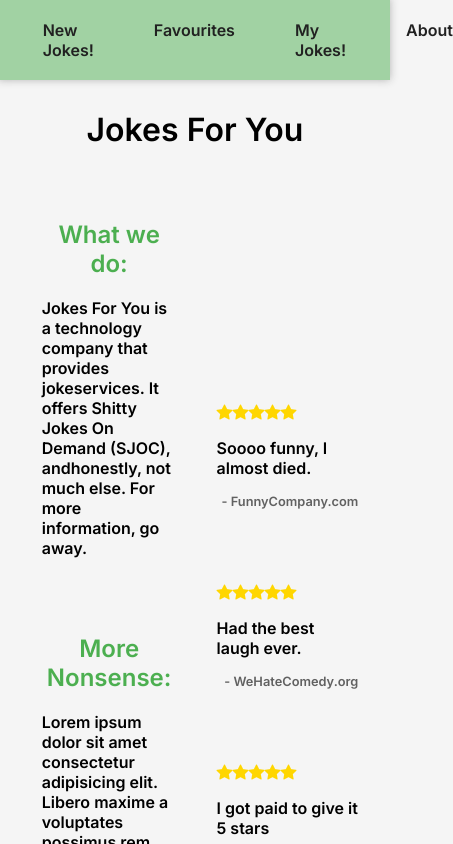
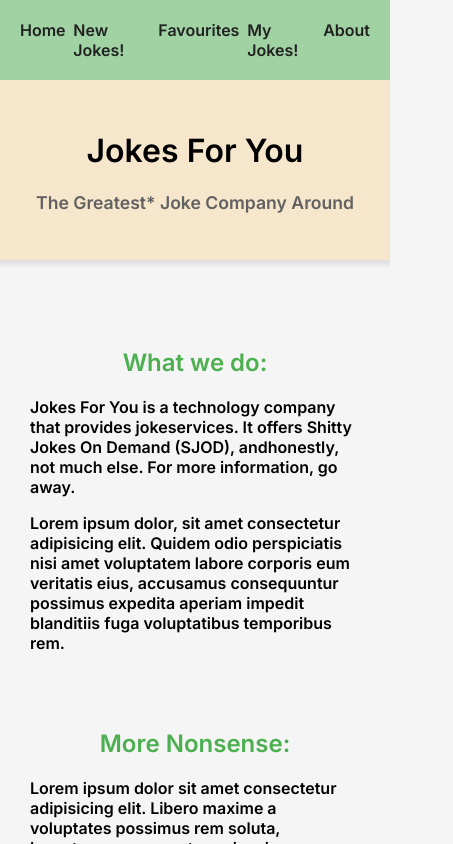
Before and after one commit to NervousBird/Vue-JokeApp, a Vue app in the folder vue-JokeApp/: page / in a window 390 px wide. Shown: the top 844 px of the page, 453 px wide, since content can reach past the window. Built offline with nearby package versions, Linux system fonts and the light colour scheme.

Commit message:
Updates to the CSS styling

```diff
--- a/vue-JokeApp/src/App.vue
+++ b/vue-JokeApp/src/App.vue
@@ -25,43 +25,28 @@ import Footer from '@/components/Footer.vue'
 
 <style scoped>
 .router-view {
-  min-height: 70vh;
-}
-
-nav {
-  display: flex;
-  flex-direction: row;
-  justify-content: center;
-  align-items: baseline;
-  gap: 60px;
-  background-color: color-mix(in srgb, var(--primary), var(--background)50%);
-  box-shadow: -1px -1px 8px 1px color-mix(in srgb, var(--text), var(--background)70%);
-  padding: 20px;
-  margin-bottom: 30px;
-
+  min-height: 75vh;
 }
 
 .routerLink {
   color: var(--text);
   background-color: transparent;
   text-decoration: none;
-  transition: scale 0.1s ease-in-out;
+  transition: color 0.2s ease-in-out;
 }
 
 .routerLink:hover {
-  scale: 1.05;
-  color: var(--secondary);
-  transition: scale 0.1s ease-in-out;
+  color: var(--judgement);
+  transition: color 0.2s ease-in-out;
 }
 
-.fade-move,
-.fade-enter-active,
-.fade-leave-active {
-    transition: all 1s ease;
-}
-.fade-enter-from,
-.fade-leave-to {
-    opacity: 0;
+@media screen and (max-width: 1000px) {
+  nav {
+    display: flex;
+    flex-direction: row;
+    background-color: transparent;
+    gap: 2vw;
+  }
 }
 
 </style>
--- a/vue-JokeApp/src/assets/base.css
+++ b/vue-JokeApp/src/assets/base.css
@@ -28,11 +28,18 @@
 
 h1 {
   font-size: 2rem;
+  background-color: transparent;
 }
 
 h2 {
   font-size: 1.5rem;
   color: var(--primary);
+}
+
+h3 {
+  font-size: 1.1rem;
+  color: var(--subtext);
+  background-color: transparent;
 }
 
 body {
@@ -45,10 +52,54 @@ nav {
   display: flex;
   flex-direction: row;
   justify-content: center;
-  gap: 1rem;
+  background-color: transparent;
+  gap: 3rem;
+}
+
+.wrapper {
+  display: flex;
+  flex-direction: row;
+  justify-content: center;
+  align-items: baseline;
+  background-color: color-mix(in srgb, var(--primary), var(--background)50%);
+  padding: 20px;
+  margin-bottom: 0px;
 }
 
 .container-title {
-    justify-content: center;
-    text-align: center;
+  justify-content: center;
+  text-align: center;
+  background-color: color-mix(in srgb, var(--secondary), transparent 80%);
+  padding: 30px;
+  margin: 0px;
+  margin-bottom: 3rem;
+  box-shadow: 0px 4px 4px 1px color-mix(in srgb, var(--text), transparent 90%);
 }
+
+.fade-move,
+.fade-enter-active,
+.fade-leave-active {
+    transition: all 1s ease;
+}
+.fade-enter-from,
+.fade-leave-to {
+    opacity: 0;
+}
+
+.bounce-enter-active {
+    animation: bounce-in 0.5s;
+}
+.bounce-leave-active {
+    animation: bounce-in 0.5s reverse;
+}
+@keyframes bounce-in {
+  0% {
+    transform: scale(0);
+  }
+  50% {
+    transform: scale(1.25);
+  }
+  100% {
+    transform: scale(1);
+  }
+}
--- a/vue-JokeApp/src/components/JokeFilters.vue
+++ b/vue-JokeApp/src/components/JokeFilters.vue
@@ -161,7 +161,7 @@ onMounted(() => {
   border: 2px solid var(--subtext);
   border-radius: 5px;
   max-width: 75vw;
-  box-shadow: 0px 4px 8px 2px color-mix(in srgb, var(--subtext), transparent 50%);
+  box-shadow: 0px 4px 8px 2px color-mix(in srgb, var(--subtext), transparent 70%);
 }
 
 .container-categories,
--- a/vue-JokeApp/src/components/MyJokes.vue
+++ b/vue-JokeApp/src/components/MyJokes.vue
@@ -18,8 +18,9 @@ const emit = defineEmits<{
 
 <template>
     <div class="container">
-        <div class="container-title">
-            <h1>My Saved Jokes</h1>
+        <div class="title">
+            <h2>My Saved Jokes</h2>
+            <h3>Keep all your jokes organised!</h3>
         </div>
         <div class="container-sorting">
             <h2>Sort</h2>
@@ -51,6 +52,10 @@ const emit = defineEmits<{
 </template>
 
 <style scoped >
+.title {
+    justify-items: center;
+}
+
 .delete-button {
     background-color: transparent;
     font-size: 1.5rem;
@@ -72,7 +77,7 @@ const emit = defineEmits<{
 .container {
     margin-top: 5rem;
     width: 80vw;
-    box-shadow: 0px 4px 8px 2px color-mix(in srgb, var(--subtext), transparent 60%);
+    box-shadow: 0px 2px 8px 2px color-mix(in srgb, var(--subtext), transparent 70%);
 }
 
 ul {
@@ -125,7 +130,7 @@ ul {
     background-color: var(--background);
     border: 2px solid var(--subtext);
     border-radius: 5%;
-    box-shadow: 0px 4px 8px 2px color-mix(in srgb, var(--subtext), transparent 50%);
+    box-shadow: 0px 2px 6px 2px color-mix(in srgb, var(--subtext), transparent 70%);
     padding: 10px;
     padding-top: 20px;
     padding-bottom: 20px;
@@ -161,21 +166,4 @@ button:hover {
     transition: background-color 0.2s ease-in-out;
 }
 
-.bounce-enter-active {
-    animation: bounce-in 0.5s;
-}
-.bounce-leave-active {
-    animation: bounce-in 0.5s reverse;
-}
-@keyframes bounce-in {
-  0% {
-    transform: scale(0.5);
-  }
-  50% {
-    transform: scale(1.05);
-  }
-  100% {
-    transform: scale(1);
-  }
-}
 </style>
--- a/vue-JokeApp/src/views/AboutView.vue
+++ b/vue-JokeApp/src/views/AboutView.vue
@@ -5,8 +5,10 @@
 <template>
     <div class="container-title">
         <h1>About</h1>
+        <h3>Nosey, aren't ya?</h3>
     </div>
     <div class="container">
+        <Transition name="fade" appear>
         <div class="container-blurb">
             <div class="container-info">
                 <div class="container-text">
@@ -28,18 +30,19 @@
                 </div>
             </div>
         </div>
+        </Transition>
     </div>
 </template>
 
 <style scoped>
 
 .container {
-  display: flex;
-  flex-direction: column;
-  padding: 20px;
-  margin: 10px;
-  margin-left: 5vw;
-  margin-right: 5vw;
+    display: flex;
+    flex-direction: column;
+    justify-self: center;
+    padding: 20px;
+    margin: 10px;
+    max-width: 1280px;
 }
 
 .container-blurb {
@@ -80,4 +83,11 @@ p {
   text-align: left;
 }
 
+@media screen and (max-width: 1024px) {
+  .container-info {
+    flex-wrap: wrap;
+    justify-content: center;
+  }
+}
+
 </style>
--- a/vue-JokeApp/src/views/FavouritesView.vue
+++ b/vue-JokeApp/src/views/FavouritesView.vue
@@ -16,6 +16,7 @@ const receiveFavouritesData = (fav: IFavourite, index: number) => {
 <template>
     <div class="container-title">
         <h1>Favourites</h1>
+        <h3>The place for all the BEST jokes.</h3>
     </div>
     <div class="container-sorting">
         <h2>Sort</h2>
@@ -95,7 +96,7 @@ ul {
     background-color: var(--background);
     border: 2px solid var(--subtext);
     border-radius: 5%;
-    box-shadow: 0px 4px 8px 2px color-mix(in srgb, var(--subtext), transparent 50%);
+    box-shadow: 0px 2px 8px 2px color-mix(in srgb, var(--subtext), transparent 70%);
     padding: 10px;
     padding-top: 20px;
     padding-bottom: 20px;
--- a/vue-JokeApp/src/views/HomeView.vue
+++ b/vue-JokeApp/src/views/HomeView.vue
@@ -6,19 +6,24 @@
   <main>
     <div class="container-title">
       <h1>Jokes For You</h1>
+      <h3>The Greatest* Joke Company Around</h3>
     </div>
     <div class="container">
+        <Transition name="fade" :duration="400" appear>
           <div class="container-overview">
             <div clas="container-summary">
               <h2>What we do:</h2>
-            <p>Jokes For You is a technology company that provides jokeservices. It offers Shitty Jokes On Demand (SJOC), andhonestly, not much else. For more information, go away.</p>
+              <p>Jokes For You is a technology company that provides jokeservices. It offers Shitty Jokes On Demand (SJOD), andhonestly, not much else. For more information, go away.</p>
+              <p>Lorem ipsum dolor, sit amet consectetur adipisicing elit. Quidem odio perspiciatis nisi amet voluptatem labore corporis eum veritatis eius, accusamus consequuntur possimus expedita aperiam impedit blanditiis fuga voluptatibus temporibus rem.</p>
             </div>
             <div>
               <h2>More Nonsense:</h2>
               <p>Lorem ipsum dolor sit amet consectetur adipisicing elit. Libero maxime a voluptates possimus rem soluta, inventore, consequatur enim eius, ducimus odit quas. Accusantium, atque cupiditate molestiae sequi ab facere excepturi?</p>
             </div>
           </div>
+        </Transition>
           <div class="container-reviews">
+            <Transition name="fade" :duration="100" appear>
               <div class="container-review">
                 <div class="container-rating">
                   <i class="bi bi-star-fill"></i>
@@ -30,6 +35,8 @@
                 <p class="review">Soooo funny, I almost died.</p>
                 <p class="company">- FunnyCompany.com</p>
               </div>
+            </Transition>
+            <Transition name="fade" :duration="500" appear>
               <div class="container-review">
                 <div class="container-rating">
                   <i class="bi bi-star-fill"></i>
@@ -41,6 +48,8 @@
                 <p class="review">Had the best laugh ever.</p>
                 <p class="company">- WeHateComedy.org</p>
               </div>
+            </Transition>
+            <Transition name="fade" :duration="2200" appear>
               <div class="container-review">
                 <div class="container-rating">
                   <i class="bi bi-star-fill"></i>
@@ -52,6 +61,7 @@
                 <p class="review">I got paid to give it 5 stars</p>
                 <p class="company">- PayUsForReviews.com</p>
               </div>
+            </Transition>
           </div>
     </div>
   </main>
@@ -59,6 +69,9 @@
 </template>
 
 <style scoped>
+main {
+  align-content: center;
+}
 
 .container-review {
   display: block;
@@ -77,10 +90,10 @@
 .container {
   display: grid;
   grid-template-columns: 1fr .5fr;
-  padding: 20px;
+  justify-self: center;
+  padding: 10px;
   margin: 10px;
-  margin-left: 3vw;
-  margin-right: 3vw;
+  max-width: 1280px;
   gap: 30px;
 }
 
@@ -106,14 +119,11 @@ p {
   gap: 60px;
 }
 
-.fade-move,
-.fade-enter-active,
-.fade-leave-active {
-    transition: all 1s ease;
+@media screen and (max-width: 1024px) {
+  .container {
+    grid-template-columns: 1fr;
+    gap: 20px;
   }
-.fade-enter-from,
-.fade-leave-to {
-    opacity: 0;
 }
 
 </style>
--- a/vue-JokeApp/src/views/MyJokesView.vue
+++ b/vue-JokeApp/src/views/MyJokesView.vue
@@ -41,6 +41,7 @@ const typeOnePart = computed(() => {
 
 const deleteJoke = (id: number) => {
     favouritesArray.value.splice(id, 1)
+    // RUN an update to fix all the id's to the new index
     localStorage.setItem('myJokes', JSON.stringify(favouritesArray.value))
 }
 
@@ -53,7 +54,9 @@ onMounted(() => {
 <template>
     <div class="container-title">
         <h1>My Jokes!</h1>
+        <h3>Make your own jokes!</h3>
     </div>
+    <Transition name="fade" appear>
         <div class="container">
             <div class="container-categories">
                 <h2>Select Categories:</h2>
@@ -102,7 +105,9 @@ onMounted(() => {
                 </form>
             </div>
         </div>
+    </Transition>
     <!-- <JokeFilters @update-filters="updateFilter" /> -->
+    <Transition name="fade" appear>
        <div class="container-input">
             <label v-if="typeTwoParts" for="setup">Setup</label>
             <input v-if="typeTwoParts" type="text" name="setup" id="setup" v-model="setup">
@@ -111,10 +116,15 @@ onMounted(() => {
             <label v-if="typeOnePart" for="joke">Joke</label>
             <input v-if="typeOnePart" type="text" name="joke" id="joke" v-model="joke">
         </div>
+    </Transition>
+    <Transition name="fade" appear>
         <div class="container-button">
             <button @click="submitNewJoke">Add Joke</button>
         </div>
+    </Transition>
+    <Transition name="fade" appear>
         <MyJokes :joke-info-array="favouritesArray" @delete-joke="deleteJoke" />
+    </Transition>
 </template>
 
 <style scoped>
@@ -130,7 +140,7 @@ onMounted(() => {
     border: 2px solid var(--subtext);
     border-radius: 10px;
     max-width: 75vw;
-    box-shadow: 0px 4px 4px 2px var(--subtext);
+    box-shadow: 0px 4px 4px 2px color-mix(in srgb, var(--subtext), transparent 70%);
 }
 
 .container-button {
```
Also changed, not shown: vue-JokeApp/src/views/NewJokesView.vue (+4 -19 lines). Lines whose indentation alone changed are shown as unchanged.
